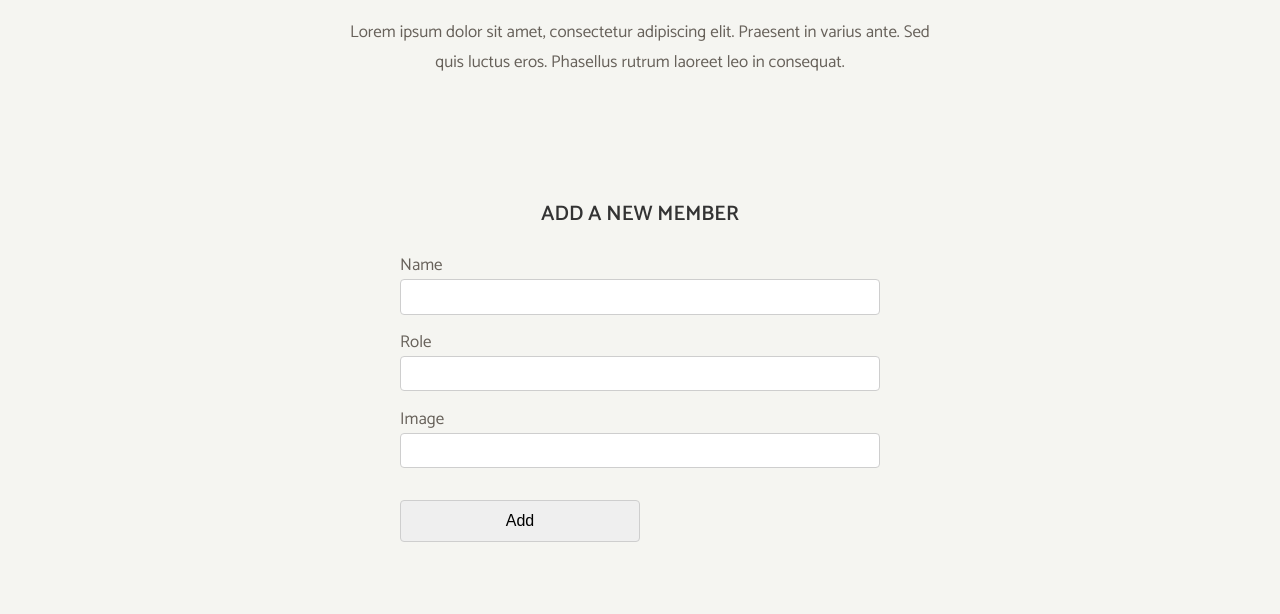
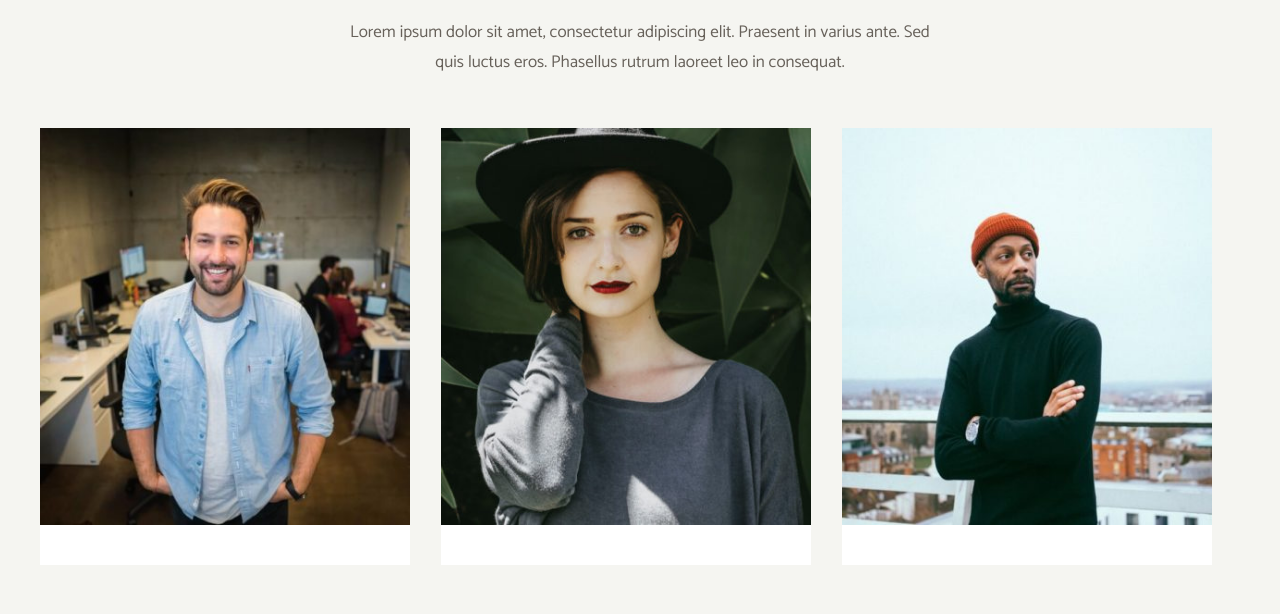
Before and after one commit to MuraFederico/js-our-team, a plain HTML site: page index.html in a window 1280 px wide. Shown: the part 107-721 px from the top of the page. Drawn offline with Linux system fonts and the light colour scheme.

Commit message:
creazione struttura card vuota e inizio popolazione della stessa

```diff
--- a/script.js
+++ b/script.js
@@ -39,3 +39,27 @@ const members = [
 
 
 const cardsContainer = document.querySelector('.team-container');
+
+
+for (let i = 0; i < members.length; i++) {
+
+    ////////// CREAZIONE CARD VUOTA //////////
+
+    const card = document.createElement('div');
+    card.classList.add('team-card');
+    cardsContainer.append(card);
+
+    ////////// CREAZIONE CONTAINER IMG  //////////
+    const cardImageContainer = document.createElement('div');
+    cardImageContainer.classList.add('card-image');
+    card.append(cardImageContainer);
+
+    ////////// INSERIMENTO IMG //////////
+    cardImageContainer.innerHTML = `<img src="${members[i].img}" alt="${members[i].name}"/>`
+
+
+    const cardTextContainer = document.createElement('div');
+    cardTextContainer.classList.add('card-text');
+    card.append(cardTextContainer);
+
+}
```
Also changed, not shown: index.html (line endings or trailing spaces).
